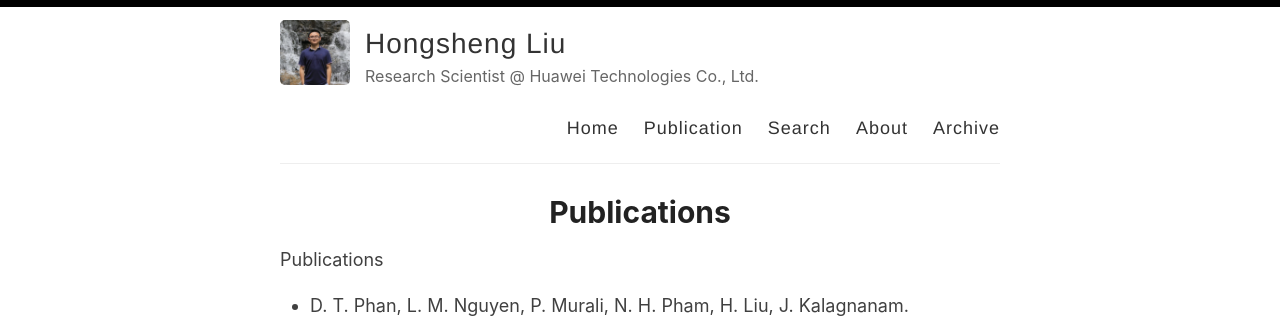
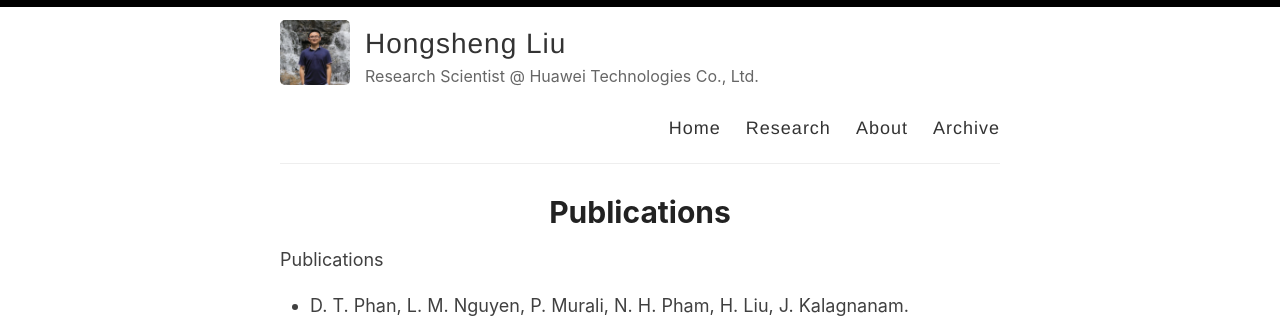
Before and after one commit to hsliuustc/hsliuustc.github.io, a Jekyll site: the page built from _pages/getting-started.md, in a window 1280 px wide. Shown: the top 318 px of the page. Built offline with Jekyll 4.4.1, drawn with Linux system fonts in a browser that asks for light colours.

Commit message:
fix names

```diff
--- a/_layouts/default.html
+++ b/_layouts/default.html
@@ -29,8 +29,7 @@
 
             <nav>
               <a href="{{ site.baseurl }}/">Home</a>
-              <a href="{{ site.baseurl }}/publication">Publication</a>
-              <a href="{{ site.baseurl }}/search">Search</a>
+              <a href="{{ site.baseurl }}/Research">Research</a>
               <a href="{{ site.baseurl }}/about">About</a>
               <a href="{{ site.baseurl }}/archive">Archive</a>
             </nav>
--- a/_pages/getting-started.md
+++ b/_pages/getting-started.md
@@ -1,7 +1,7 @@
 ---
 layout: page
 title: Publications
-permalink: /publication/
+permalink: /Research/
 ---
 
 
```
